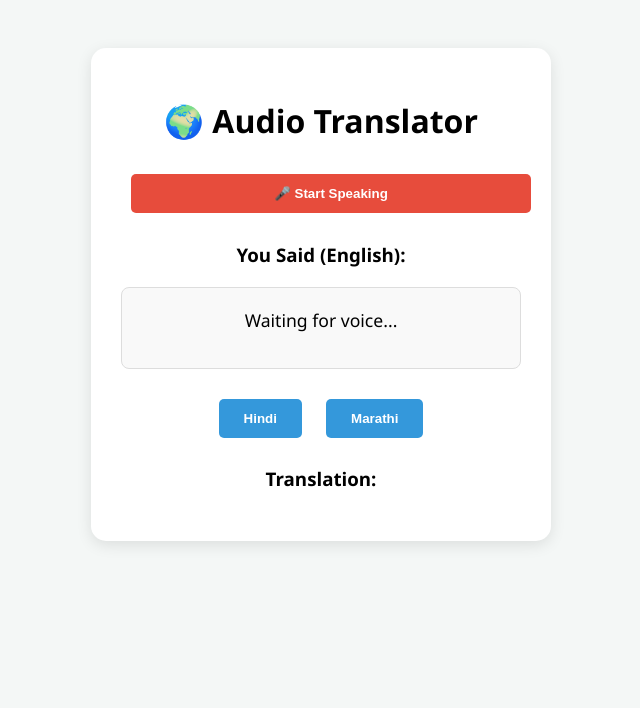
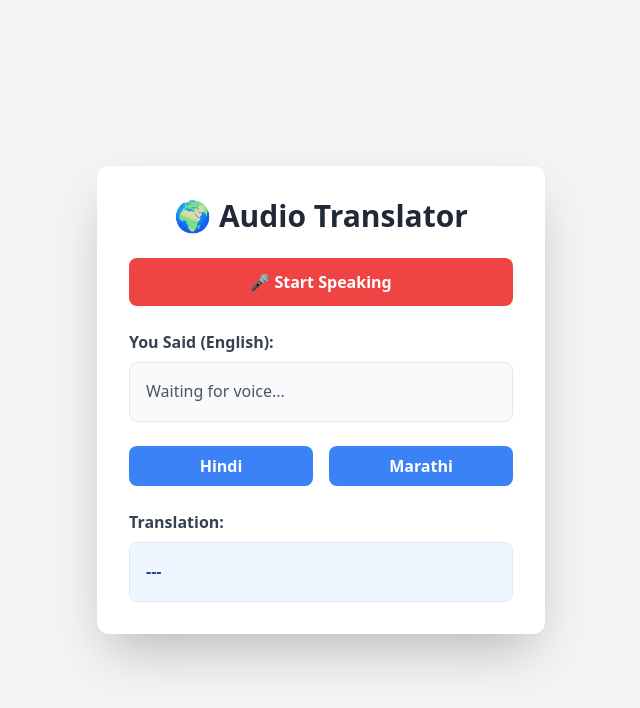
Before and after one commit to Dipendra6306/voice-to-txt-and-translator, a plain HTML site: page index.html in a window 1280 px wide. Shown: the whole page, without its empty margins (319-959 px from the left). Drawn offline with nearby package versions, Linux system fonts and the light colour scheme.

Commit message:
Final Build: Real-time voice translation with Groq and FastAPI

```diff
--- a/index.html
+++ b/index.html
@@ -2,108 +2,103 @@
 <html lang="en">
 <head>
     <meta charset="UTF-8">
-    <title>Voice to Marathi/Hindi Translator</title>
-    <style>
-        body { font-family: 'Segoe UI', sans-serif; text-align: center; padding: 40px; background-color: #f4f7f6; }
-        .container { background: white; padding: 30px; border-radius: 15px; box-shadow: 0 4px 15px rgba(0,0,0,0.1); display: inline-block; min-width: 400px; }
-        #englishOutput { background: #f9f9f9; padding: 20px; border: 1px solid #ddd; border-radius: 8px; margin: 20px 0; min-height: 40px; font-size: 1.1em; }
-        .btn { padding: 12px 25px; margin: 10px; border: none; border-radius: 5px; cursor: pointer; font-weight: bold; transition: 0.3s; }
-        .mic-btn { background: #e74c3c; color: white; width: 100%; }
-        .trans-btn { background: #3498db; color: white; }
-        .btn:hover { opacity: 0.8; }
-        #translatedOutput { color: #27ae60; font-size: 1.6em; margin-top: 20px; font-weight: bold; }
-    </style>
+    <meta name="viewport" content="width=device-width, initial-scale=1.0">
+    <title>Voice Translator Pro</title>
+    <script src="https://cdn.tailwindcss.com"></script>
 </head>
-<body>
+<body class="bg-gray-100 min-h-screen flex items-center justify-center">
 
-<div class="container">
-    <h1>🌍 Audio Translator</h1>
-    <button class="btn mic-btn" id="recordBtn" onclick="startRecording()">🎤 Start Speaking</button>
+    <div class="bg-white p-8 rounded-xl shadow-2xl w-full max-w-md text-center">
+        <h1 class="text-3xl font-bold mb-6 text-gray-800 text-center">🌍 Audio Translator</h1>
 
-    <h3>You Said (English):</h3>
-    <div id="englishOutput">Waiting for voice...</div>
+        <button id="recordBtn" class="w-full bg-red-500 hover:bg-red-600 text-white font-bold py-3 px-6 rounded-lg transition duration-300 mb-6">
+            🎤 Start Speaking
+        </button>
 
-    <button class="btn trans-btn" onclick="translateTo('hi')">Hindi</button>
-    <button class="btn trans-btn" onclick="translateTo('mr')">Marathi</button>
+        <div class="mb-6 text-left">
+            <h2 class="font-semibold text-gray-700 mb-2">You Said (English):</h2>
+            <div id="transcript" class="p-4 bg-gray-50 border border-gray-200 rounded-lg min-h-[60px] text-gray-600">
+                Waiting for voice...
+            </div>
+        </div>
 
-    <h3>Translation:</h3>
-    <div id="translatedOutput"></div>
+        <div class="flex gap-4 mb-6">
+            <button onclick="translateText('hi')" class="flex-1 bg-blue-500 hover:bg-blue-600 text-white py-2 rounded-lg font-bold">Hindi</button>
+            <button onclick="translateText('mr')" class="flex-1 bg-blue-500 hover:bg-blue-600 text-white py-2 rounded-lg font-bold">Marathi</button>
+        </div>
+
+        <div class="text-left">
+            <h2 class="font-semibold text-gray-700 mb-2">Translation:</h2>
+            <div id="translation" class="p-4 bg-blue-50 border border-blue-100 rounded-lg min-h-[60px] text-blue-800 font-bold">
+                ---
+            </div>
+        </div>
     </div>
 
     <script>
         let socket;
-    let audioContext;
-    let silenceTimer;
+        let mediaRecorder;
+        let isRecording = false;
+        const recordBtn = document.getElementById('recordBtn');
+        const transcriptDiv = document.getElementById('transcript');
+
+        function initWebSocket() {
+            socket = new WebSocket("ws://127.0.0.1:8000/ws/transcribe");
+            socket.onopen = () => console.log("✅ Backend Connected");
+            socket.onmessage = (event) => {
+                const data = JSON.parse(event.data);
+                if (data.text) transcriptDiv.innerText = data.text;
+            };
+            socket.onclose = () => setTimeout(initWebSocket, 2000);
+        }
 
         async function startRecording() {
-        document.getElementById('englishOutput').innerText = "Listening... speak now.";
-        document.getElementById('recordBtn').innerText = "🔴 Mic is Live";
-
-        socket = new WebSocket("ws://127.0.0.1:8000/ws/transcribe");
-
+            try {
                 const stream = await navigator.mediaDevices.getUserMedia({ audio: true });
-        audioContext = new AudioContext();
-        const analyser = audioContext.createAnalyser();
-        const source = audioContext.createMediaStreamSource(stream);
-        source.connect(analyser);
-
-        const recorder = new MediaRecorder(stream);
-        const dataArray = new Uint8Array(analyser.frequencyBinCount);
-
-        recorder.ondataavailable = async (e) => {
-            if (e.data.size > 0 && socket.readyState === 1) {
-                socket.send(await e.data.arrayBuffer());
+                mediaRecorder = new MediaRecorder(stream, { mimeType: 'audio/webm' });
+                mediaRecorder.ondataavailable = (event) => {
+                    if (event.data.size > 0 && socket.readyState === WebSocket.OPEN) {
+                        socket.send(event.data);
                     }
                 };
-
-        const checkSilence = () => {
-            analyser.getByteFrequencyData(dataArray);
-            let volume = dataArray.reduce((a, b) => a + b) / dataArray.length;
-
-            if (volume > 3) {
-                clearTimeout(silenceTimer);
-                silenceTimer = setTimeout(() => {
-                    if (recorder.state === "recording") {
-                        recorder.stop();
-                        stream.getTracks().forEach(t => t.stop());
-                        document.getElementById('recordBtn').innerText = "🎤 Start Speaking";
-                        console.log("Stopped due to silence");
+                mediaRecorder.start(1000);
+                isRecording = true;
+                recordBtn.innerText = "🛑 Stop Listening";
+                recordBtn.classList.replace('bg-red-500', 'bg-gray-800');
+                transcriptDiv.innerText = "Listening... Speak now.";
+            } catch (err) {
+                alert("Please allow microphone access!");
             }
-                }, 2000);
-            }
-            if (recorder.state === "recording") requestAnimationFrame(checkSilence);
-        };
-
-        recorder.start();
-        checkSilence();
-
-        socket.onmessage = (event) => {
-            const data = JSON.parse(event.data);
-            if(data.text) document.getElementById('englishOutput').innerText = data.text;
-        };
         }
 
-    async function translateTo(langCode) {
-        const text = document.getElementById('englishOutput').innerText;
-        if (!text || text.includes("...")) return alert("Please speak first!");
+        function stopRecording() {
+            if (mediaRecorder) {
+                mediaRecorder.stop();
+                mediaRecorder.stream.getTracks().forEach(t => t.stop());
+            }
+            isRecording = false;
+            recordBtn.innerText = "🎤 Start Speaking";
+            recordBtn.classList.replace('bg-gray-800', 'bg-red-500');
+        }
 
-        const translatedDiv = document.getElementById('translatedOutput');
-        translatedDiv.innerText = "Processing...";
+        recordBtn.addEventListener('click', () => {
+            !isRecording ? startRecording() : stopRecording();
+        });
 
-        try {
-            const response = await fetch('http://127.0.0.1:8000/translate', {
-                method: 'POST',
-                headers: { 'Content-Type': 'application/json' },
-                body: JSON.stringify({ text: text, target_lang: langCode })
+        async function translateText(lang) {
+            const text = transcriptDiv.innerText;
+            if (text === "Listening..." || text === "Waiting for voice...") return;
+
+            const response = await fetch("http://127.0.0.1:8000/translate", {
+                method: "POST",
+                headers: { "Content-Type": "application/json" },
+                body: JSON.stringify({ text: text, target_lang: lang })
             });
-            const result = await response.json();
-            translatedDiv.innerText = result.translated_text;
-        } catch (e) {
-            alert("Check if terminal is running!");
-            translatedDiv.innerText = "";
+            const data = await response.json();
+            document.getElementById('translation').innerText = data.translated_text;
         }
-    }
+
+        initWebSocket();
     </script>
-
 </body>
 </html>
```
Also changed, not shown: requirements.txt, 2 other files. Lines whose indentation alone changed are shown as unchanged.
